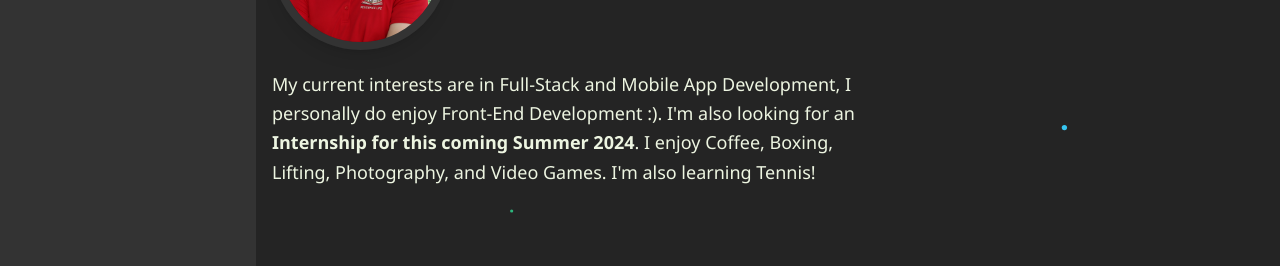
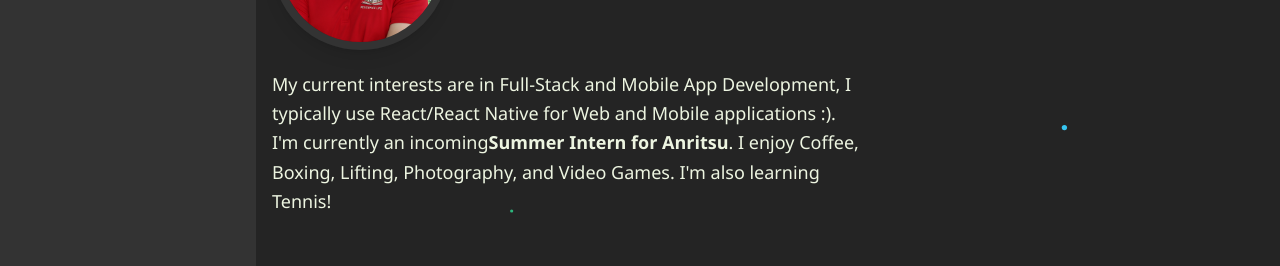
Before and after one commit to RaphaLK/RaphaLK.github.io, a React (Create React App) app: page /AboutMe in a window 1280 px wide. Shown: the part 389-655 px from the top of the page. Built offline with nearby package versions, Linux system fonts and the light colour scheme.

Commit message:
Updated AboutMe

```diff
--- a/src/pages/AboutMe.js
+++ b/src/pages/AboutMe.js
@@ -54,9 +54,9 @@ const AboutMe = () => {
       </div>
       <p className="text-lg text-offWhite max-w-[80%] leading-relaxed z-10">
         My current interests are in Full-Stack and Mobile App Development, I
-        personally do enjoy Front-End Development :). I'm also looking for an{" "}
+        typically use React/React Native for Web and Mobile applications :). I'm currently an incoming
         <span className="font-semibold">
-          Internship for this coming Summer 2024
+          Summer Intern for Anritsu
         </span>
         . I enjoy Coffee, Boxing, Lifting, Photography, and Video Games. I'm also learning Tennis!
       </p>
```
